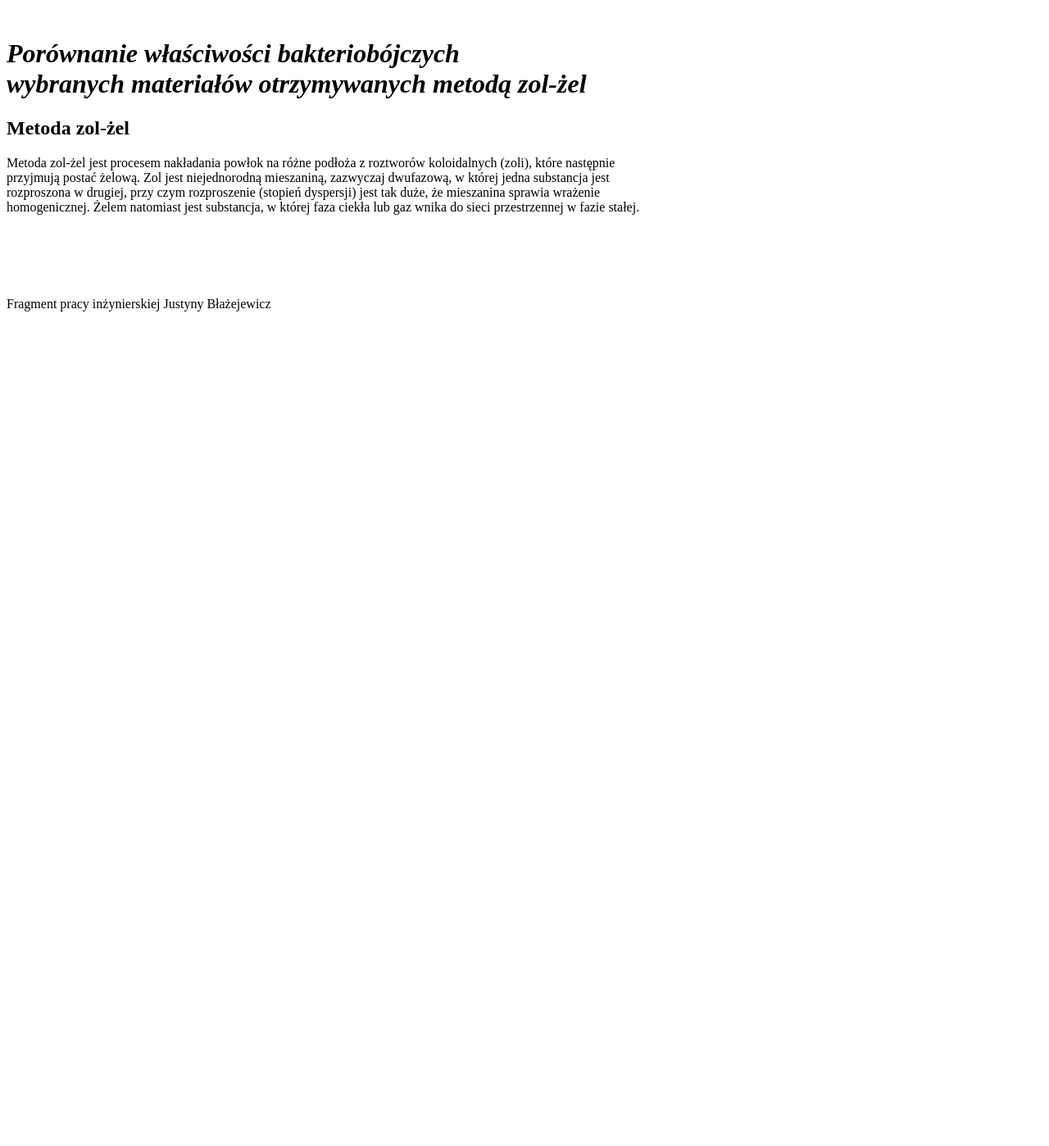
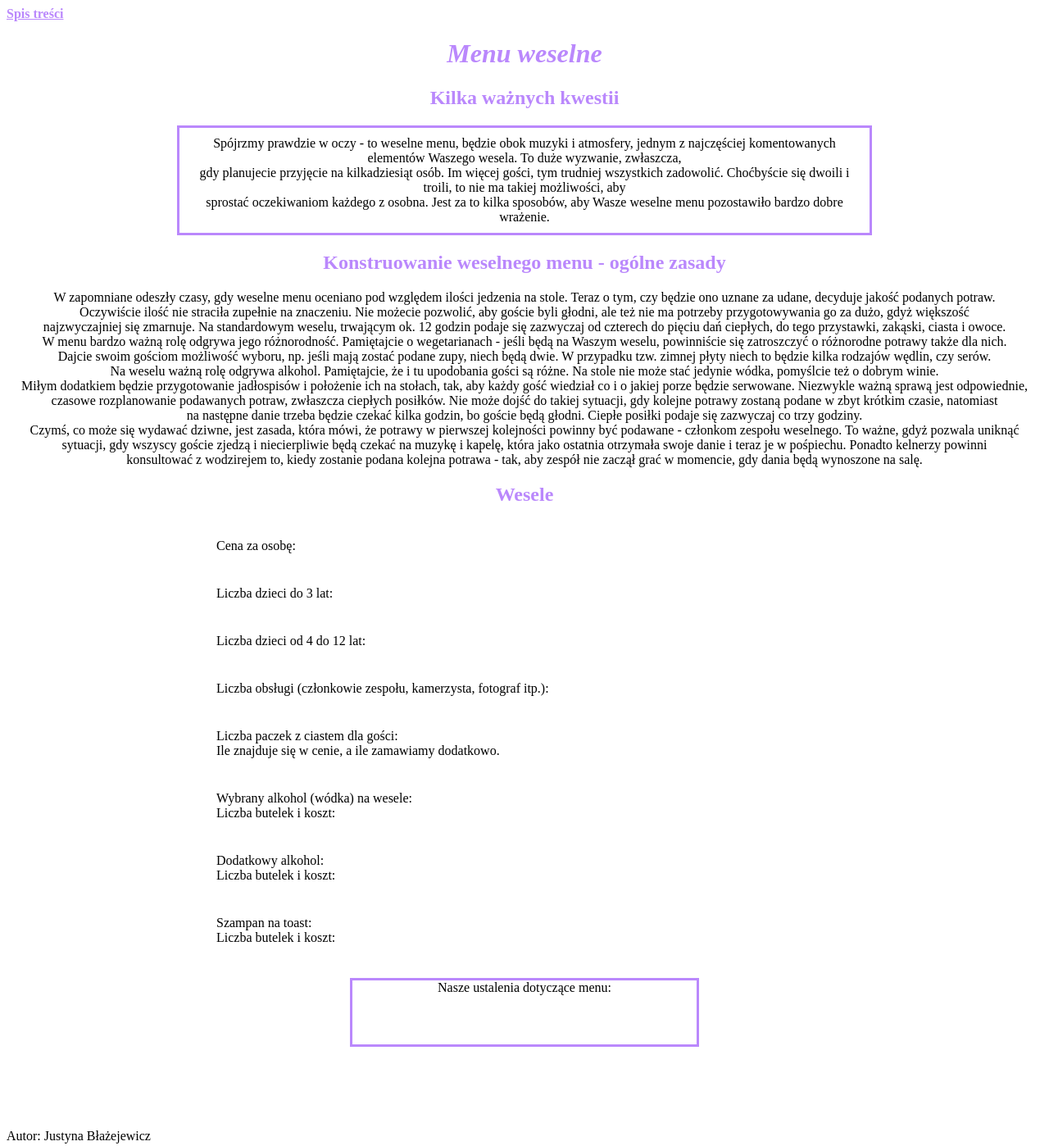
Before and after one commit to Justyna-Blazejewicz/homepage, a plain HTML site: page Menu.html in a window 1280 px wide. Shown: the whole page at 82% size. Before the commit the page ends 800 px from the top, so only its background shows below. Drawn offline with Linux system fonts and the light colour scheme.

Commit message:
style and menu changes

```diff
--- a/Menu.html
+++ b/Menu.html
@@ -1,44 +1,89 @@
 <!DOCTYPE html>
 <html lang="pl">
-
   <head>
-    <meta charset="UTF-8">
-    <meta name="viewport" content="width=device-width, initial-scale=1.0">
-    <title>Fragm. pracy inż. Justyna Błażejewicz</title>
-    <link href="style.css" rel="stylesheet" type="text/css">
-
+    <meta charset="UTF-8" />
+    <meta name="viewport" content="width=device-width, initial-scale=1.0" />
+    <title>Terminarz ślubny</title>
+    <link href="style.css" rel="stylesheet" type="text/css" />
   </head>
 
   <body class="body">
     <header>
       <nav>
-            <a href="index.html">Strona główna</a>
+        <a href="index.html" class="main_page-3"><b>Spis treści</b></a>
       </nav>
     </header>
     <main>
       <header>
-            <h1 id="title"><i>Porównanie właściwości bakteriobójczych <br>
-                    wybranych materiałów otrzymywanych metodą zol-żel</i></h1>
+        <h1 class="titlemenu"><i>Menu weselne</i></h1>
       </header>
       <section>
-            <h2 id="h2">Metoda zol-żel</h2>
-
-            <p class="h2-p">Metoda zol-żel jest procesem nakładania powłok na różne podłoża z roztworów koloidalnych
-                (zoli), które
-                następnie<br>
-                przyjmują postać żelową. Zol jest niejednorodną mieszaniną, zazwyczaj dwufazową, w której jedna
-                substancja
-                jest<br>
-                rozproszona w drugiej, przy czym rozproszenie (stopień dyspersji) jest tak duże, że mieszanina sprawia
-                wrażenie<br>
-                homogenicznej. Żelem natomiast jest substancja, w której faza ciekła lub gaz wnika do sieci
-                przestrzennej w
-                fazie stałej.</p>
+        <h2 class="menu">Kilka ważnych kwestii</h2>
+        <p class="menu__mostimportant">
+          Spójrzmy prawdzie w oczy - to weselne menu, będzie obok muzyki i
+          atmosfery, jednym z najczęściej komentowanych elementów Waszego
+          wesela. To duże wyzwanie, zwłaszcza,<br />
+          gdy planujecie przyjęcie na kilkadziesiąt osób. Im więcej gości, tym
+          trudniej wszystkich zadowolić. Choćbyście się dwoili i troili, to nie
+          ma takiej możliwości, aby<br />
+          sprostać oczekiwaniom każdego z osobna. Jest za to kilka sposobów, aby
+          Wasze weselne menu pozostawiło bardzo dobre wrażenie.
+        </p>
+      </section>
+      <section>
+        <h2 class="menu">Konstruowanie weselnego menu - ogólne zasady</h2>
+        <p class="menu__p">
+          W zapomniane odeszły czasy, gdy weselne menu oceniano pod względem ilości jedzenia na stole. Teraz o tym, czy będzie ono uznane za udane, decyduje jakość podanych potraw.<br>
+          Oczywiście ilość nie straciła zupełnie na znaczeniu. Nie możecie pozwolić, aby goście byli głodni, ale też nie ma potrzeby przygotowywania go za dużo, gdyż większość<br>
+          najzwyczajniej się zmarnuje. Na standardowym weselu, trwającym ok. 12 godzin podaje się zazwyczaj od czterech do pięciu dań ciepłych, do tego przystawki, zakąski, ciasta i owoce.<br>
+          W menu bardzo ważną rolę odgrywa jego różnorodność. Pamiętajcie o wegetarianach - jeśli będą na Waszym weselu, powinniście się zatroszczyć o różnorodne potrawy także dla nich.<br>
+          Dajcie swoim gościom możliwość wyboru, np. jeśli mają zostać podane zupy, niech będą dwie. W przypadku tzw. zimnej płyty niech to będzie kilka rodzajów wędlin, czy serów.<br>
+          Na weselu ważną rolę odgrywa alkohol. Pamiętajcie, że i tu upodobania gości są różne. Na stole nie może stać jedynie wódka, pomyślcie też o dobrym winie.<br>
+          Miłym dodatkiem będzie przygotowanie jadłospisów i położenie ich na stołach, tak, aby każdy gość wiedział co i o jakiej porze będzie serwowane. Niezwykle ważną sprawą jest odpowiednie,<br>
+          czasowe rozplanowanie podawanych potraw, zwłaszcza ciepłych posiłków. Nie może dojść do takiej sytuacji, gdy kolejne potrawy zostaną podane w zbyt krótkim czasie, natomiast<br>
+          na następne danie trzeba będzie czekać kilka godzin, bo goście będą głodni. Ciepłe posiłki podaje się zazwyczaj co trzy godziny.<br>
+          Czymś, co może się wydawać dziwne, jest zasada, która mówi, że potrawy w pierwszej kolejności powinny być podawane - członkom zespołu weselnego. To ważne, gdyż pozwala uniknąć<br>
+          sytuacji, gdy wszyscy goście zjedzą i niecierpliwie będą czekać na muzykę i kapelę, która jako ostatnia otrzymała swoje danie i teraz je w pośpiechu. Ponadto kelnerzy powinni<br>
+          konsultować z wodzirejem to, kiedy zostanie podana kolejna potrawa - tak, aby zespół nie zaczął grać w momencie, gdy dania będą wynoszone na salę.
+        </p>
+      </section>
+      <section>
+        <h2 class="menu">Wesele</h2>
+        <div class="menu__data">
+            Cena za osobę:
+        </div>
+        <div class="menu__data">
+            Liczba dzieci do 3 lat:
+        </div>
+        <div class="menu__data">
+            Liczba dzieci od 4 do 12 lat:
+        </div>
+        <div class="menu__data">
+            Liczba obsługi (członkowie zespołu, kamerzysta, fotograf itp.):
+        </div>
+        <div class="menu__data">
+            Liczba paczek z ciastem dla gości:<br>
+            Ile znajduje się w cenie, a ile zamawiamy dodatkowo.
+        </div>
+        <div class="menu__data">
+            Wybrany alkohol (wódka) na wesele:<br>
+            Liczba butelek i koszt:
+        </div>
+        <div class="menu__data">
+            Dodatkowy alkohol:<br>
+            Liczba butelek i koszt:
+        </div>
+        <div class="menu__data">
+            Szampan na toast:<br>
+            Liczba butelek i koszt:
+        </div>
+        <div class="menu__arrangements">
+            Nasze ustalenia dotyczące menu:
+        </div>
         </section>
     </main>
     <footer id="footer">
-        Fragment pracy inżynierskiej Justyny Błażejewicz
+        Autor: Justyna Błażejewicz
     </footer>
   </body>
-
 </html>
--- a/style.css
+++ b/style.css
@@ -28,6 +28,10 @@
 
 .main_page-2 {
     color:#585858;
+}
+
+.main_page-3 {
+    color:#ba88fc;
 }
 
 nav a {
@@ -166,3 +170,42 @@ nav a {
     display: inline;
     margin: 20px 80px;
 }
+
+.titlemenu {
+    color: #ba88fc;
+    text-align: center;
+}
+
+
+.menu {
+    text-align: center;
+    color: #ba88fc;
+}
+
+.menu__p {
+    text-align: center;
+}
+
+.menu__data {
+    margin-left: 20vw;
+    margin-top: 40px;
+    margin-bottom: 40px;
+}
+
+.menu__mostimportant {
+    margin: auto;
+    width: 65%;
+    text-align: center;
+    border: 3px solid #ba88fc;
+    padding: 10px;
+}
+
+.menu__arrangements {
+    margin: auto;
+    width: 30%;
+    text-align: center;
+    border: 3px solid #ba88fc;
+    padding-bottom: 60px;
+    padding-left: 20px;
+    padding-right: 20px;
+}
```
Also changed, not shown: Wedding place.html (+135 -34 lines). Lines whose indentation alone changed are shown as unchanged.
